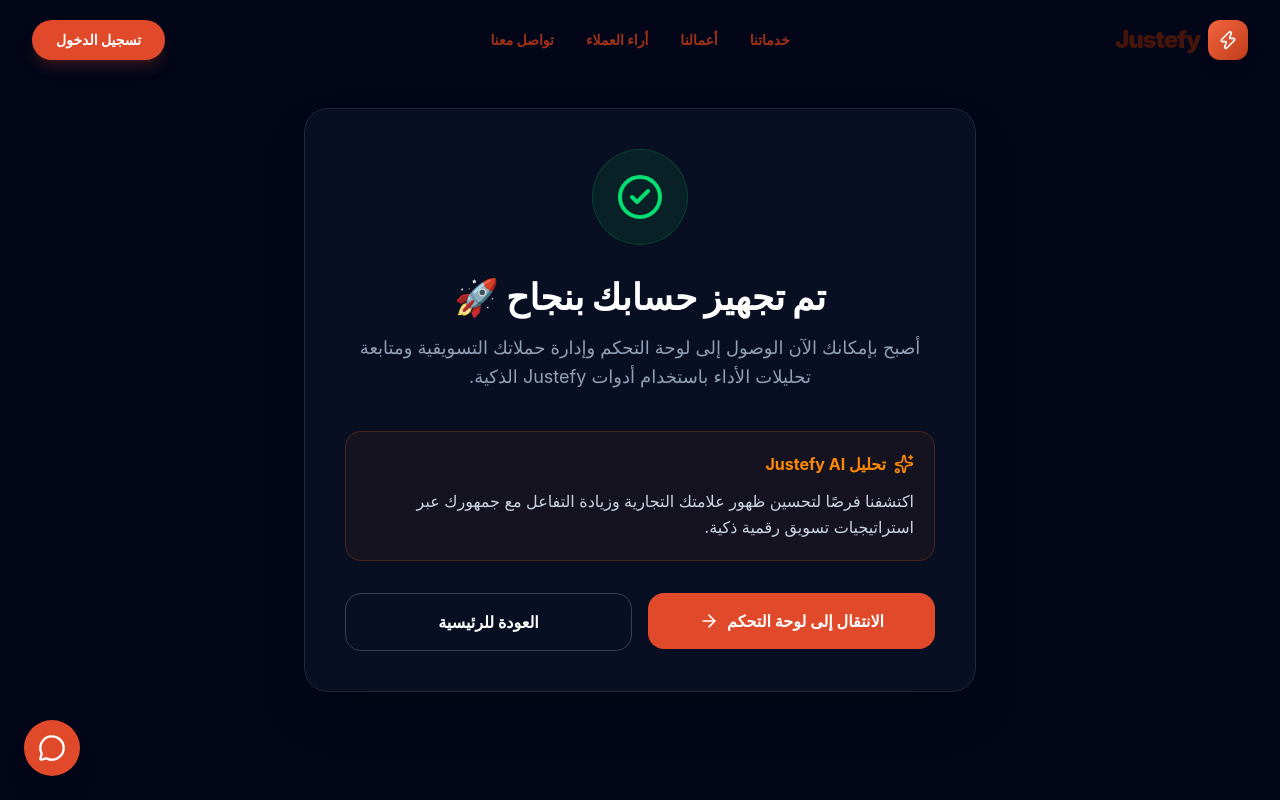
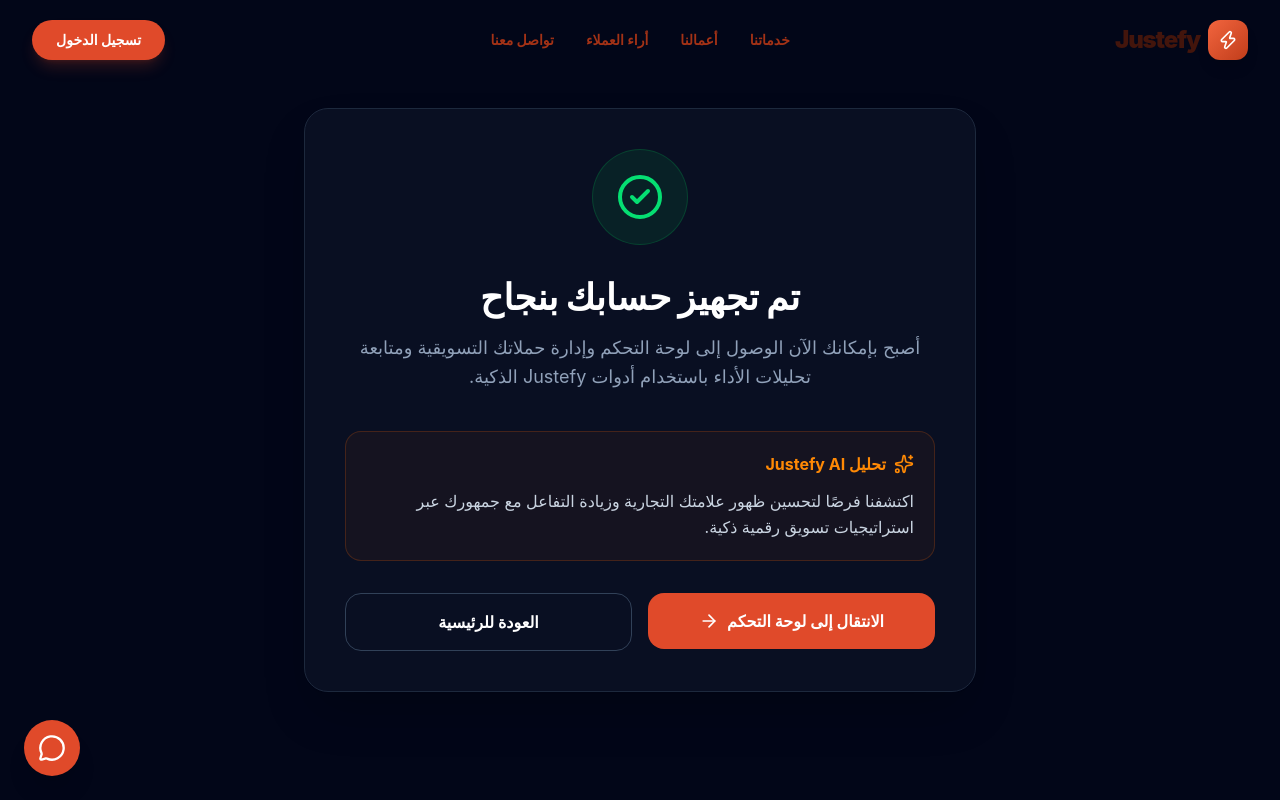
Before and after one commit to BaraaRMutair/Justefy_FullProject, a Next.js app in the folder justefy-frontend/: page /success in a window 1280 px wide. Shown: the top 800 px of the page. Built offline with nearby package versions, Linux system fonts and the light colour scheme; a web font is replaced by a local one.

Commit message:
solve whatsapp problem

```diff
--- a/justefy-frontend/app/end-screen/page.tsx
+++ b/justefy-frontend/app/end-screen/page.tsx
@@ -64,7 +64,7 @@ export default function EndScreen() {
 
     const whatsappMessage =
         encodeURIComponent(
-            `مرحباً Justefy 👋
+            `مرحباً Justefy
 
 أنا ${leadData.name}
 
--- a/justefy-frontend/app/main/sections/Contact.tsx
+++ b/justefy-frontend/app/main/sections/Contact.tsx
@@ -115,6 +115,9 @@ export default function Contact() {
                     mode: result?.mode || "created",
                     leadId: result?.leadId || null,
                     email,
+
+                    name: data.name,
+                    service: data.service,
                 })
             );
 
--- a/justefy-frontend/app/success/page.tsx
+++ b/justefy-frontend/app/success/page.tsx
@@ -31,7 +31,7 @@ export default function SuccessPage() {
                 {/* Heading */}
                 <div className="text-center mb-10">
                     <h1 className="text-4xl font-black mb-4">
-                        تم تجهيز حسابك بنجاح 🚀
+                       تم تجهيز حسابك بنجاح
                     </h1>
 
                     <p className="text-slate-400 leading-relaxed text-lg">
```
